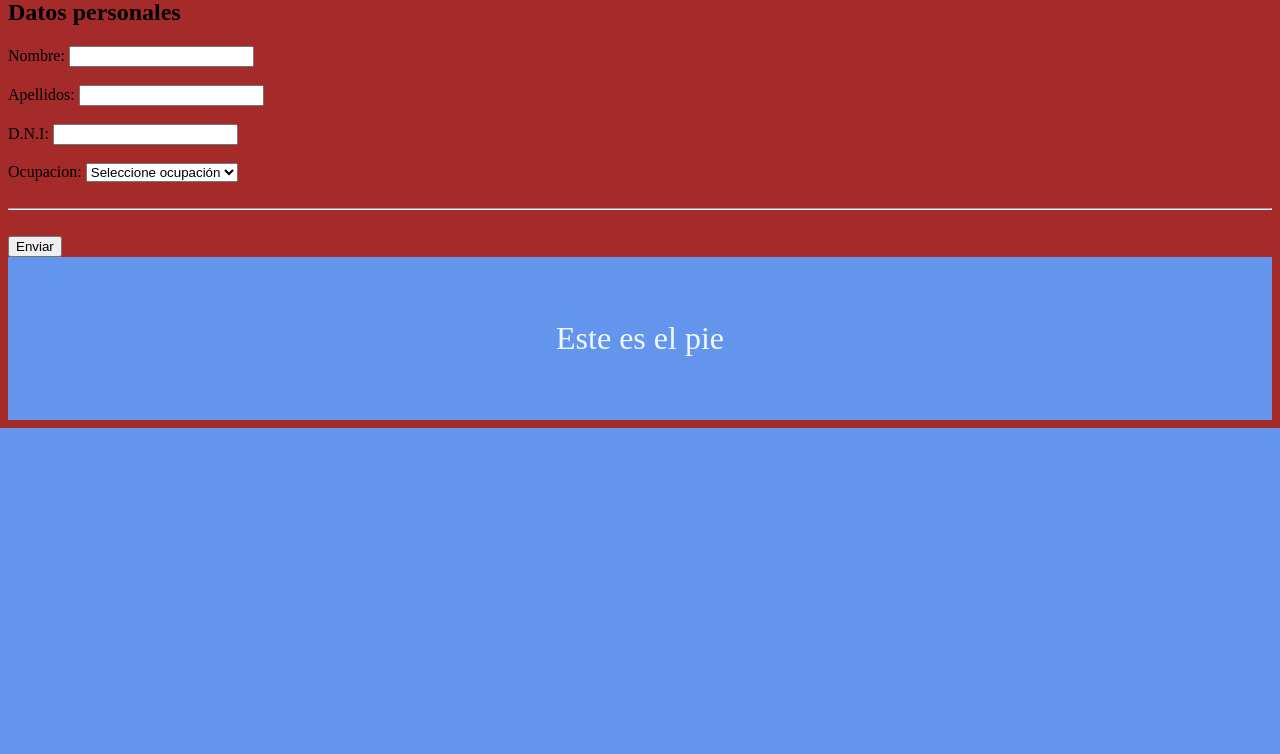
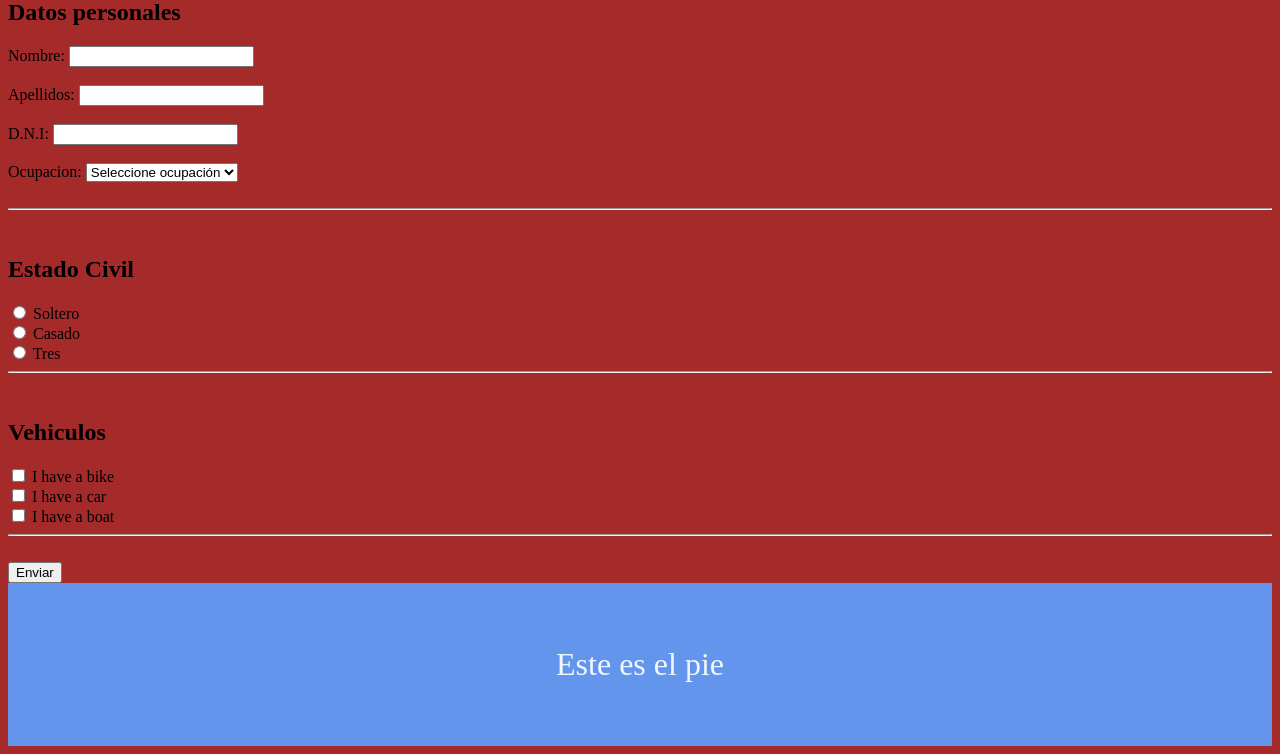
Before and after one commit to fernandomolde/web_1, a Bottle app: page /editar in a window 1280 px wide. Shown: the part 384-1138 px from the top of the page. Before the commit the page ends 812 px from the top, so only its background shows below. Run offline with Bottle, Linux system fonts and the light colour scheme; data comes from the database, SQL or seed files in the repository; both versions use the stored data as it was after the commit.

Commit message:
Codigo Nuevo

```diff
--- a/app.py
+++ b/app.py
@@ -15,8 +15,7 @@ def server_static(filename):
 @jinja2_view('home.html') #Aqui le decimos como se llama el archivo
 def hola():
     cnx = sqlite3.connect(BASE_DATOS)
-    consulta = "select id,nombre,apellidos,dni,id_ocupacion from persona"
-
+    consulta = "select p.id ,p.nombre,p.apellidos,p.dni,to2.descripcion from persona p left join T_ocupacion to2 on to2.id = p.id_ocupacion"
     cursor = cnx.execute(consulta)
     filas = cursor.fetchall() #Trae todas las filas para procesarlos
     cnx.close()
@@ -56,7 +55,7 @@ def guardar():
         consulta = "insert into persona(nombre, apellidos,dni,id_ocupacion) values (?,?,?,?)"
         cnx.execute(consulta,(nombre,apellidos,dni,ocupacion))
 
-    else:#Actualizacion
+    else: #Actualizacion
 
         consulta = "update persona set nombre = ?, apellidos = ?, dni =?, id_ocupacion=? where id =?"
         cnx.execute(consulta,(nombre,apellidos,dni,ocupacion,id))
--- a/templates/formulario.html
+++ b/templates/formulario.html
@@ -63,12 +63,30 @@
     <select id="ocupacion" name="ocupacion">
       <option value="-1">Seleccione ocupación</option>
       {%for o in ocupaciones%}
-        <option value="{{o[0]}}">{{o[1]}}</option>
+        <option value="{{o[0]}}" {%if (datos) and (datos[4] == o[0]) %}selected {%endif%}>{{o[1]}}</option>
       {%endfor%}
     </select>
       <br><br>
-    <hr><br>
+      <hr><br>
+      <h2>Estado Civil</h2>
+      <input type="radio" id="dato1" name="age" value="1">
+      <label for="dato1">Soltero</label><br>
 
+      <input type="radio" id="dato2" name="age" value="2">
+      <label for="dato2">Casado</label><br>
+
+      <input type="radio" id="dato3" name="age" value="3">
+      <label for="dato3">Tres</label><br>
+
+      <hr><br>
+      <h2>Vehiculos</h2>
+      <input type="checkbox" id="vehicle1" name="vehicle1" value="Bike">
+      <label for="vehicle1"> I have a bike</label><br>
+      <input type="checkbox" id="vehicle2" name="vehicle1" value="Car">
+      <label for="vehicle2"> I have a car</label><br>
+      <input type="checkbox" id="vehicle3" name="vehicle1" value="Boat">
+      <label for="vehicle3"> I have a boat</label><br>
+<hr><br>
   <input type="submit" value="Enviar">
 
 </form>
```
Also changed, not shown: personas.db.
